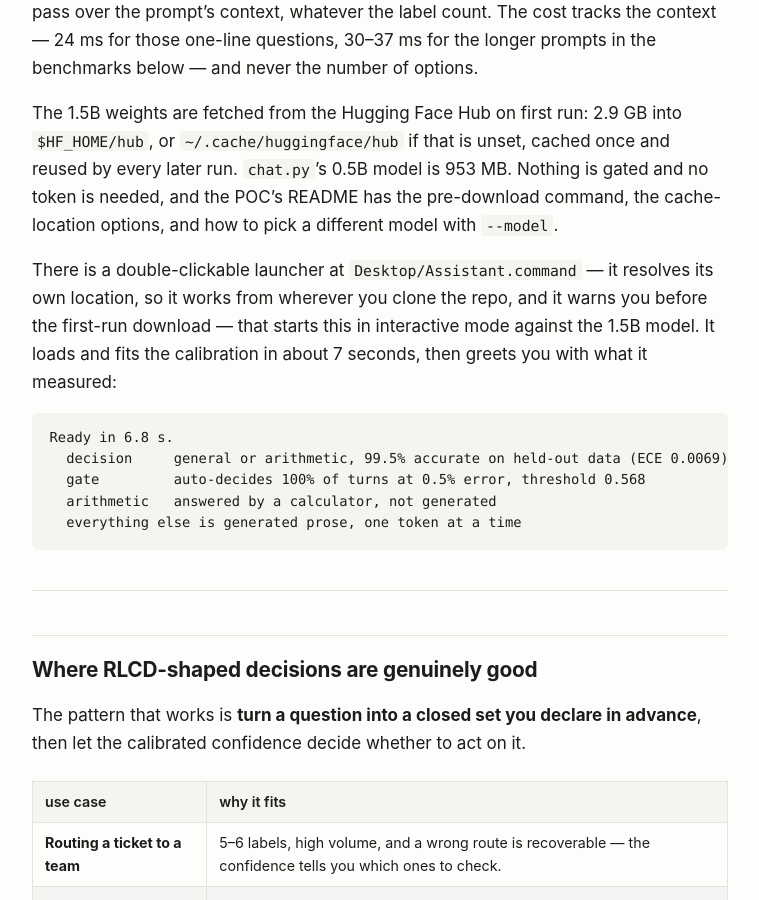
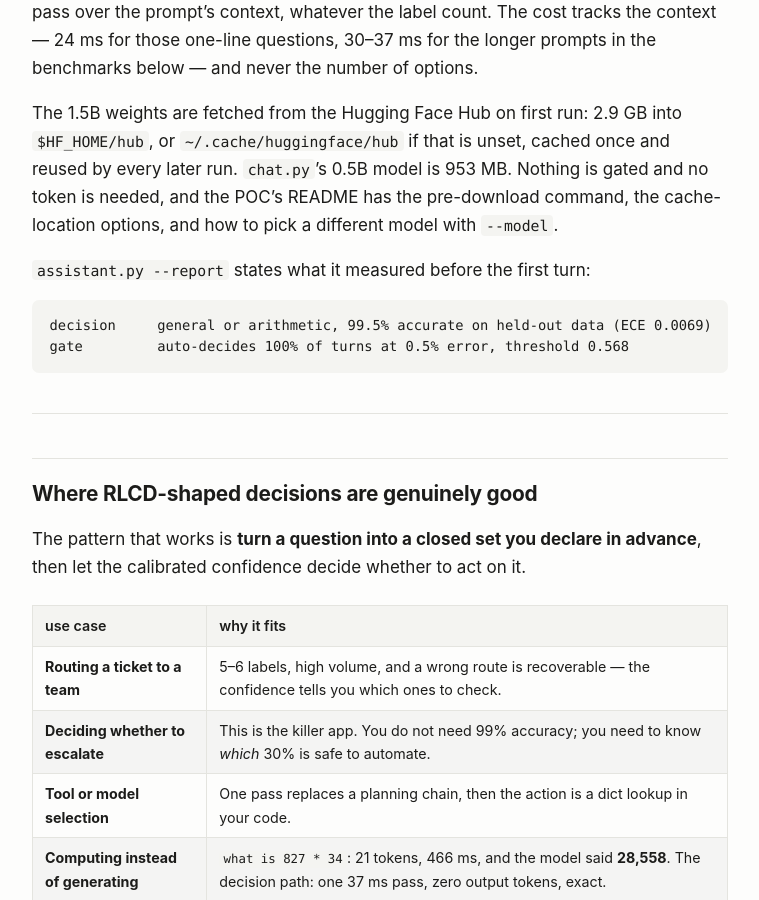
Before and after one commit to abhisheksharma0994/learning, a Jekyll site: the page built from docs/_pocs/jev-rlcd-poc.md, in a window 1280 px wide and 900 px high, scrolled down 5487 px. Shown: the whole window, without its empty margins (260-1019 px from the left). Built offline with Jekyll 4.4.1, drawn with Linux system fonts in a browser that asks for light colours; some of the changed text lies outside the part shown.

Commit message:
Cut parochial detail, cite the source, and fix a wrong chip and count
Drop the desktop-launcher narrative from the write-up (readers don't need
a Finder shortcut, and the stats it carried are restated via `--report`),
link the opening claims to TypeSafe AI's actual announcement, correct
"M1 Mac" to the M5 Pro this was actually measured on, fix "three examples"
to five to match the models table, genericize a personal cache path, and
straighten two stray double-hyphens into em dashes.

Co-Authored-By: Claude Sonnet 5 <noreply@anthropic.com>

````diff
--- a/docs/_pocs/jev-rlcd-poc.md
+++ b/docs/_pocs/jev-rlcd-poc.md
@@ -11,7 +11,7 @@ date: 2026-09-15
 tags: [jev, rlcd, calibration, llm, evals]
 ---
 
-TypeSafe AI announced Jev today, a "System One" model built on **RLCD** —
+[TypeSafe AI announced Jev today](https://typesafe.ai/blog/introducing-system-one-models-and-jev), a "System One" model built on **RLCD** —
 reinforcement learning for calibrated decisions. The claims are specific enough to
 check, which is what makes them worth checking: typed outputs that cannot be type
 errors, 70–500 ms responses, a parallel sampler that emits every output in one
@@ -208,18 +208,11 @@ reused by every later run. `chat.py`'s 0.5B model is 953 MB. Nothing is gated an
 no token is needed, and the POC's README has the pre-download command, the
 cache-location options, and how to pick a different model with `--model`.
 
-There is a double-clickable launcher at `Desktop/Assistant.command` — it resolves
-its own location, so it works from wherever you clone the repo, and it warns you
-before the first-run download — that starts this in interactive mode against the
-1.5B model. It loads and fits the calibration
-in about 7 seconds, then greets you with what it measured:
+`assistant.py --report` states what it measured before the first turn:
 
 ```
-Ready in 6.8 s.
-  decision     general or arithmetic, 99.5% accurate on held-out data (ECE 0.0069)
-  gate         auto-decides 100% of turns at 0.5% error, threshold 0.568
-  arithmetic   answered by a calculator, not generated
-  everything else is generated prose, one token at a time
+decision     general or arithmetic, 99.5% accurate on held-out data (ECE 0.0069)
+gate         auto-decides 100% of turns at 0.5% error, threshold 0.568
 ```
 
 ---
````
Also changed, not shown: other parts of docs/_pocs/jev-rlcd-poc.md (+1 -1 lines), pocs/01-jev-rlcd-poc/README.md.
